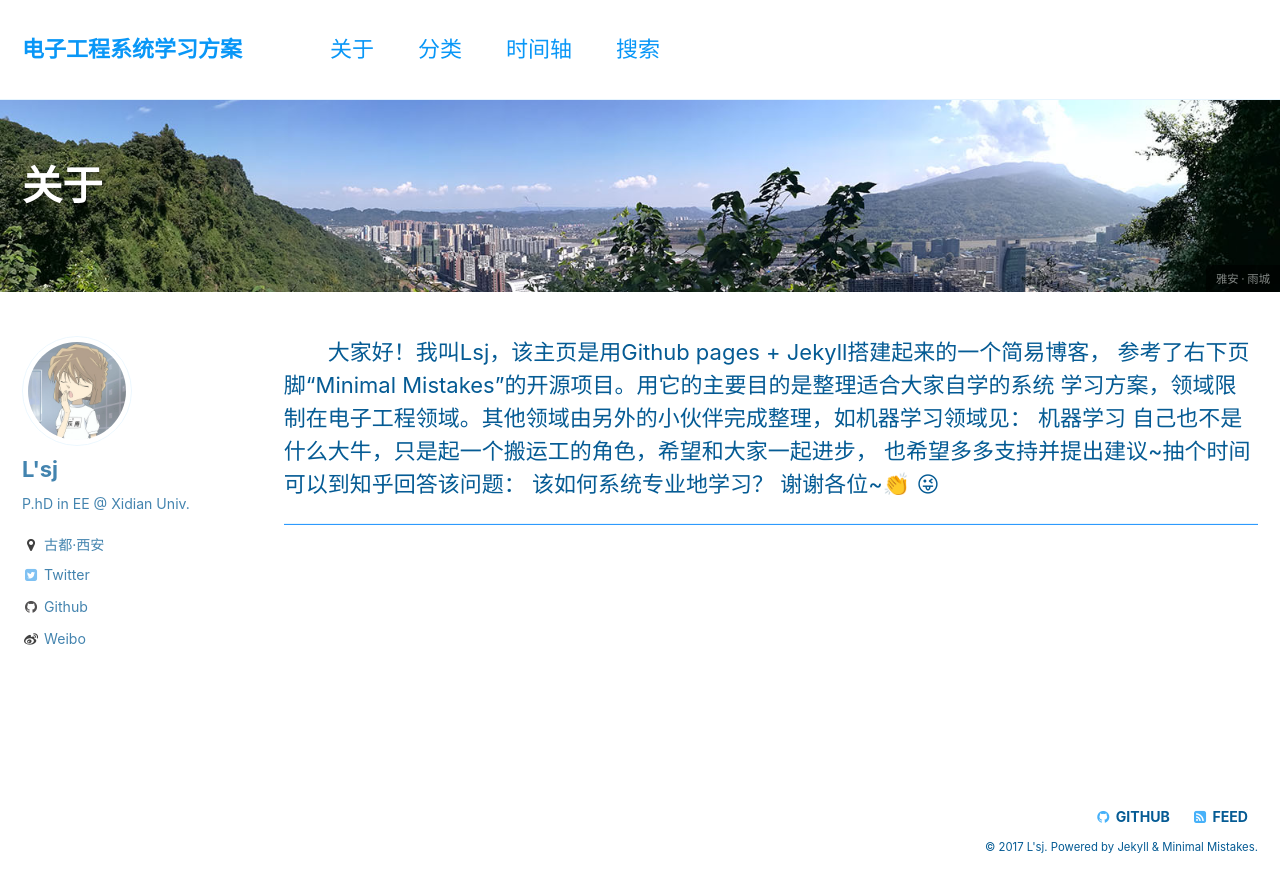
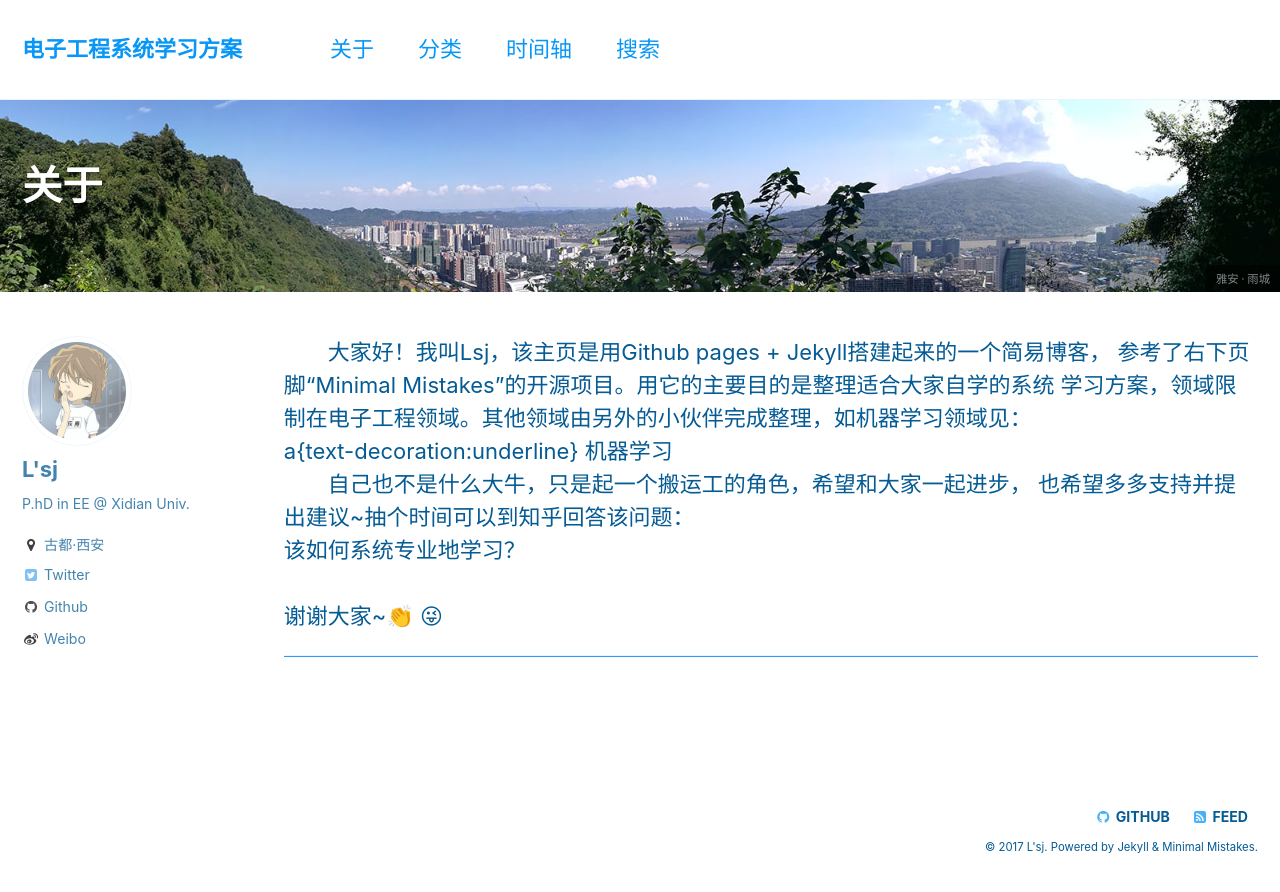
Before and after one commit to leeic007/leeic007.github.com, a Jekyll site: the page built from _pages/about.html, in a window 1280 px wide. Shown: the top 892 px of the page. Built offline with Jekyll 4.4.1, drawn with Linux system fonts in a browser that asks for light colours; emoji names are drawn with the system emoji font.

Commit message:
Update about.html

```diff
--- a/_pages/about.html
+++ b/_pages/about.html
@@ -14,14 +14,16 @@
 &emsp;&emsp;大家好！我叫Lsj，该主页是用Github pages + Jekyll搭建起来的一个简易博客，
 参考了右下页脚“Minimal Mistakes”的开源项目。用它的主要目的是整理适合大家自学的系统
 学习方案，领域限制在电子工程领域。其他领域由另外的小伙伴完成整理，如机器学习领域见：
-
+<br>
+a{text-decoration:underline}
 <a href="https://github.com/JustFollowUs/Machine-Learning">机器学习</a>
-
-自己也不是什么大牛，只是起一个搬运工的角色，希望和大家一起进步，
+<br>
+&emsp;&emsp;自己也不是什么大牛，只是起一个搬运工的角色，希望和大家一起进步，
 也希望多多支持并提出建议~抽个时间可以到知乎回答该问题：
-
+<br>
 <a href="https://www.zhihu.com/question/54536094">该如何系统专业地学习？</a>
-
-谢谢各位~:clap: :stuck_out_tongue_winking_eye:
+<br>
+<br>
+谢谢大家~:clap: :stuck_out_tongue_winking_eye:
 
 <HR style="FILTER: alpha(opacity=100,finishopacity=0,style=3)" width="100%" color=#2E9AFE SIZE=4>
```
